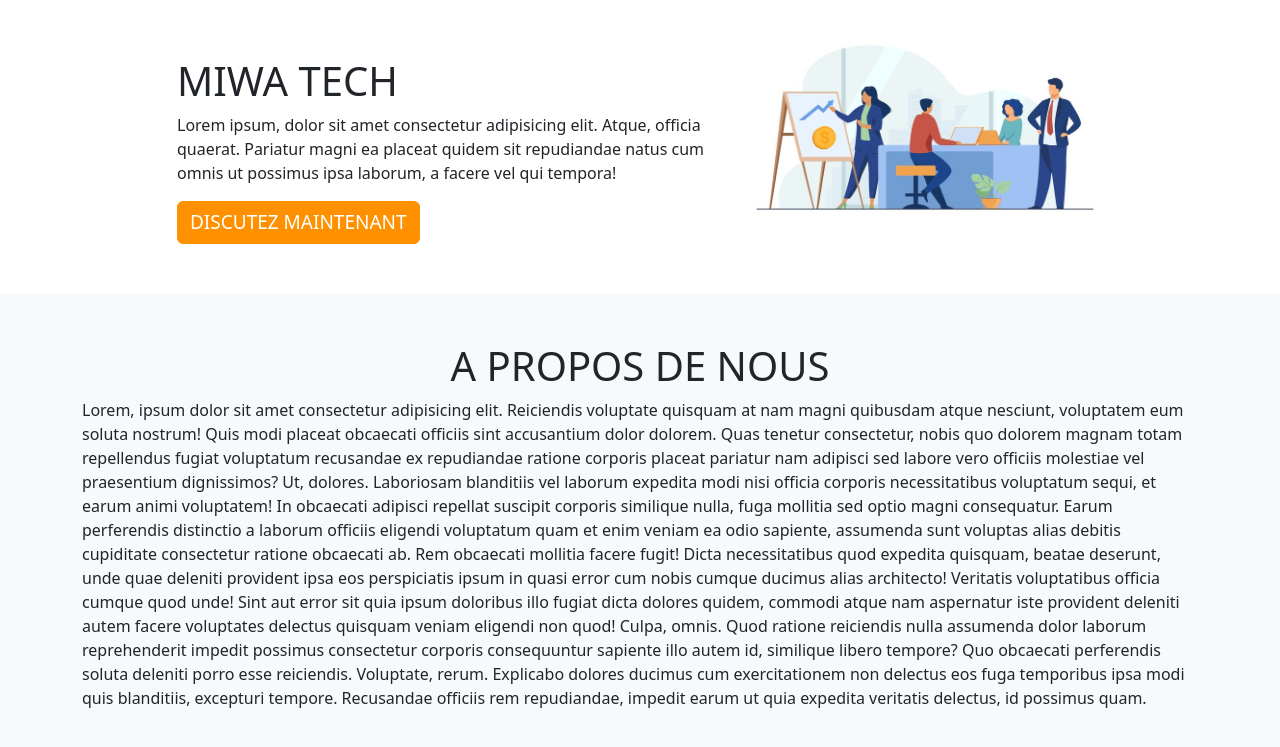
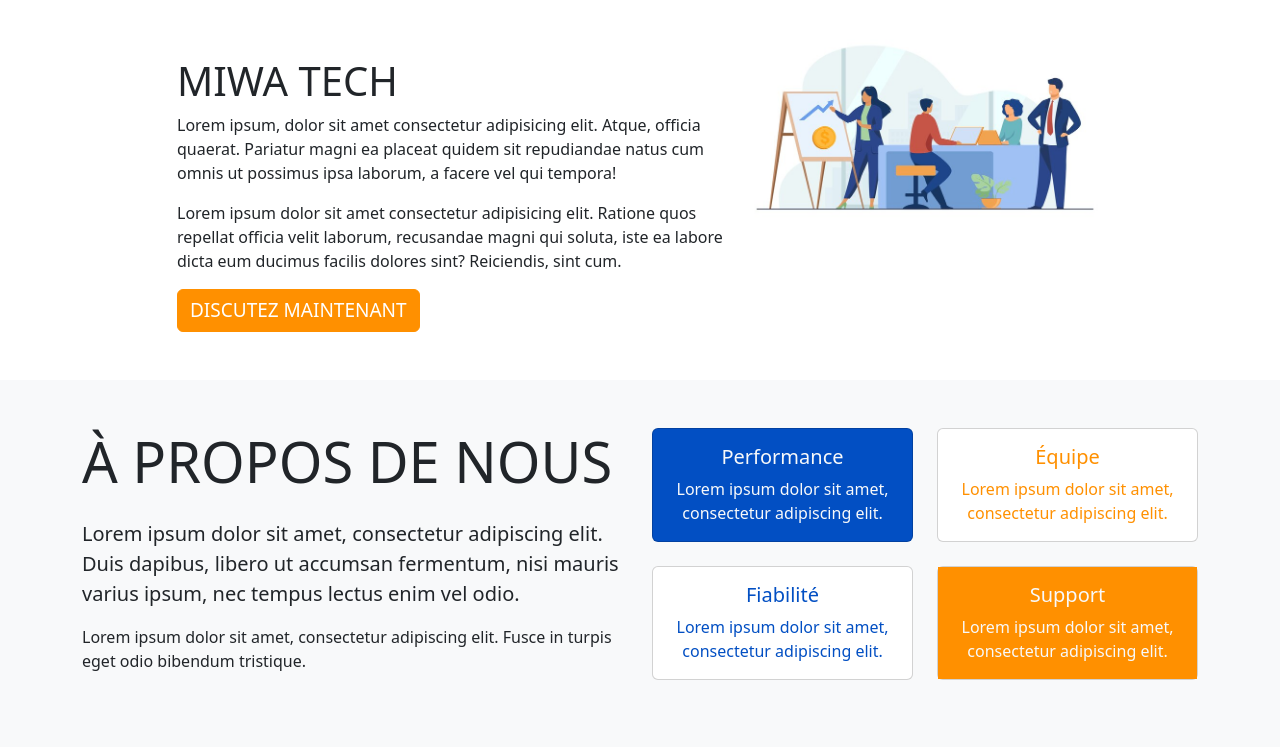
Before and after one commit to NicoSelomin/Miwa-Tech, a plain HTML site: page index.html in a window 1280 px wide. Shown: the part 87-834 px from the top of the page. Drawn offline with Linux system fonts and the light colour scheme.

Commit message:
Section about us créé avec des lorem

```diff
--- a/assets/css/style.css
+++ b/assets/css/style.css
@@ -23,6 +23,16 @@ li > a.nav-link:hover{
     border: 1px solid #024fc3 !important;
     transition: 0.5s;
 }
-/*.partner{
+.sec{
     background: #ff9000 !important;
-}*/
+}
+.pri{
+    background: #024fc3 !important;
+}
+
+.text-c1{
+    color: #024fc3 !important;
+}
+.text-c2{
+    color: #ff9000 !important;
+}
--- a/index.html
+++ b/index.html
@@ -55,6 +55,7 @@
                     <div class="col-12 col-md-6 offset-md-1 order-md-1">
                         <h1 class="text-uppercase text-bold mt-5">MIWA TECH</h1>
                         <p class="text-justify">Lorem ipsum, dolor sit amet consectetur adipisicing elit. Atque, officia quaerat. Pariatur magni ea placeat quidem sit repudiandae natus cum omnis ut possimus ipsa laborum, a facere vel qui tempora!</p>
+                        <p>Lorem ipsum dolor sit amet consectetur adipisicing elit. Ratione quos repellat officia velit laborum, recusandae magni qui soluta, iste ea labore dicta eum ducimus facilis dolores sint? Reiciendis, sint cum.</p>
                         <a href="#contact" class="btn btn-contact fs-30 text-uppercase">
                             Discutez Maintenant
                         </a>
@@ -62,30 +63,60 @@
                 </div>
             </div>
         </section>
-        <!--About Us Section
-        <section class="py-5 partner shadow-sm">
-
-        </section>-->
-        <!--About us-->
-        <section class="py-5 bg-light">
+        <!--About Us Section-->
+        <section id="about" class="py-5 bg-light">
             <div class="container">
-                <h1 class="text-center">
-                    A PROPOS DE NOUS
-                </h1>
                 <div class="row">
-                    <div class="col-12">
-                        Lorem, ipsum dolor sit amet consectetur adipisicing elit. Reiciendis voluptate quisquam at nam magni quibusdam atque nesciunt, voluptatem eum soluta nostrum! Quis modi placeat obcaecati officiis sint accusantium dolor dolorem.
-                        Quas tenetur consectetur, nobis quo dolorem magnam totam repellendus fugiat voluptatum recusandae ex repudiandae ratione corporis placeat pariatur nam adipisci sed labore vero officiis molestiae vel praesentium dignissimos? Ut, dolores.
-                        Laboriosam blanditiis vel laborum expedita modi nisi officia corporis necessitatibus voluptatum sequi, et earum animi voluptatem! In obcaecati adipisci repellat suscipit corporis similique nulla, fuga mollitia sed optio magni consequatur.
-                        Earum perferendis distinctio a laborum officiis eligendi voluptatum quam et enim veniam ea odio sapiente, assumenda sunt voluptas alias debitis cupiditate consectetur ratione obcaecati ab. Rem obcaecati mollitia facere fugit!
-                        Dicta necessitatibus quod expedita quisquam, beatae deserunt, unde quae deleniti provident ipsa eos perspiciatis ipsum in quasi error cum nobis cumque ducimus alias architecto! Veritatis voluptatibus officia cumque quod unde!
-                        Sint aut error sit quia ipsum doloribus illo fugiat dicta dolores quidem, commodi atque nam aspernatur iste provident deleniti autem facere voluptates delectus quisquam veniam eligendi non quod! Culpa, omnis.
-                        Quod ratione reiciendis nulla assumenda dolor laborum reprehenderit impedit possimus consectetur corporis consequuntur sapiente illo autem id, similique libero tempore? Quo obcaecati perferendis soluta deleniti porro esse reiciendis. Voluptate, rerum.
-                        Explicabo dolores ducimus cum exercitationem non delectus eos fuga temporibus ipsa modi quis blanditiis, excepturi tempore. Recusandae officiis rem repudiandae, impedit earum ut quia expedita veritatis delectus, id possimus quam.
+                    <div class="col-lg-6">
+                        <h2 class="display-4 mb-4 text-uppercase">À propos de nous</h2>
+                        <p class="lead">Lorem ipsum dolor sit amet, consectetur adipiscing elit. Duis dapibus, libero ut accumsan fermentum, nisi mauris varius ipsum, nec tempus lectus enim vel odio.</p>
+                        <p>Lorem ipsum dolor sit amet, consectetur adipiscing elit. Fusce in turpis eget odio bibendum tristique.</p>
+                    </div>
+                    <div class="col-lg-6">
+                        <div class="row">
+                            <div class="col-md-6">
+                                <div class="card mb-4 pri text-light">
+                                    <div class="card-body text-center">
+                                        <i class="bi bi-speedometer2 display-4 text-primary mb-3"></i>
+                                        <h5 class="card-title">Performance</h5>
+                                        <p class="card-text">Lorem ipsum dolor sit amet, consectetur adipiscing elit.</p>
+                                    </div>
+                                </div>
+                            </div>
+                            <div class="col-md-6">
+                                <div class="card mb-4">
+                                    <div class="card-body text-center text-c2">
+                                        <i class="bi bi-people display-4 text-primary mb-3"></i>
+                                        <h5 class="card-title">Équipe</h5>
+                                        <p class="card-text">Lorem ipsum dolor sit amet, consectetur adipiscing elit.</p>
+                                    </div>
+                                </div>
+                            </div>
+                            <div class="col-md-6">
+                                <div class="card mb-4">
+                                    <div class="card-body text-center text-c1">
+                                        <i class="bi bi-patch-check display-4 text-primary mb-3"></i>
+                                        <h5 class="card-title">Fiabilité</h5>
+                                        <p class="card-text">Lorem ipsum dolor sit amet, consectetur adipiscing elit.</p>
+                                    </div>
+                                </div>
+                            </div>
+                            <div class="col-md-6">
+                                <div class="card mb-4">
+                                    <div class="card-body text-center  sec text-light">
+                                        <i class="bi bi-headset display-4 text-primary mb-3"></i>
+                                        <h5 class="card-title">Support</h5>
+                                        <p class="card-text">Lorem ipsum dolor sit amet, consectetur adipiscing elit.</p>
+                                    </div>
+                                </div>
+                            </div>
+                        </div>
                     </div>
                 </div>
             </div>
         </section>
+        <!--About us-->
+
     </main>
 </body>
 </html>
```
